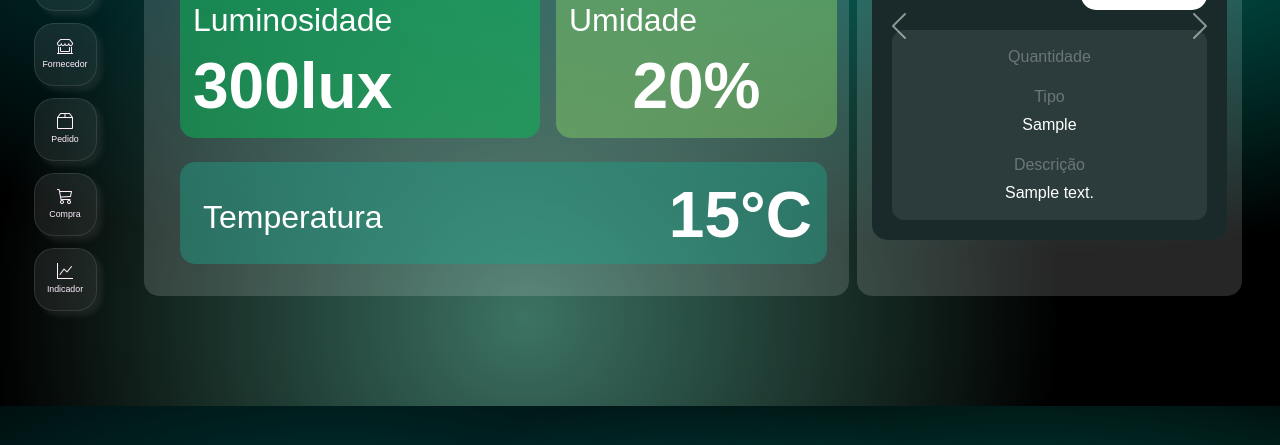
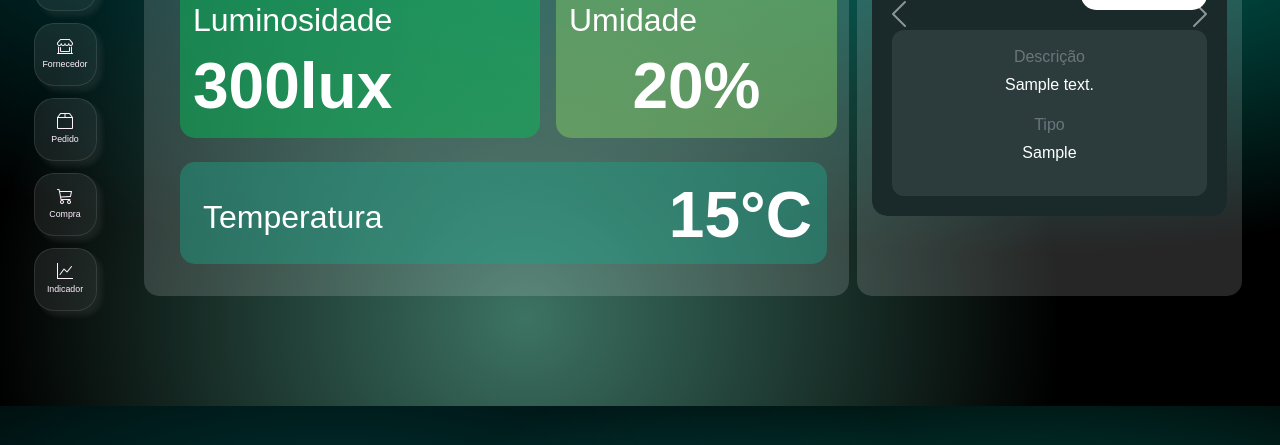
Before and after one commit to VETALLIS/Projeto, a Flask app: page /inicial in a window 1280 px wide. Shown: the part 394-839 px from the top of the page. Run offline with Flask 3, Linux system fonts and the light colour scheme; the visitor is signed in with stand-in values (Sample User, id 1); tables that the repository leaves empty hold one stand-in row (values such as "Sample post").

Commit message:
Update tela_inicial.html

```diff
--- a/templates/tela_inicial.html
+++ b/templates/tela_inicial.html
@@ -103,16 +103,19 @@
                             </div>
                         </div>
                         <div class="produto-info-box">
-                            <p class="text-secondary mb-1">Quantidade</p>
-                            <p class="text-white mb-3">{{produto.estoque_quantidade}}</p>
+                            <p class="text-secondary mb-1">Descrição</p>
+                            <p class="text-white mb-3">{{produto.produto_descricao}}</p>
                             <p class="text-secondary mb-1">Tipo</p>
                             <p class="text-white mb-3">{{produto.produto_categoria}}</p>
-                            <p class="text-secondary mb-1">Descrição</p>
-                            <p class="text-white mb-0">{{produto.produto_descricao}}</p>
+                            {%for categorias in categoria%}
+                            <p class="text-secondary mb-1">Quantidade</p>
+                            <p class="text-white mb-0">{{categorias.estoque_quantidade | int}}</p>
+                            {%endfor%}
                         </div>
                     </div>
                 </div>
                 {%endfor%}
+
 
             <!-- Controles -->
             <button class="carousel-control-prev" type="button" data-bs-target="#carouselVertical" data-bs-slide="prev">
```
